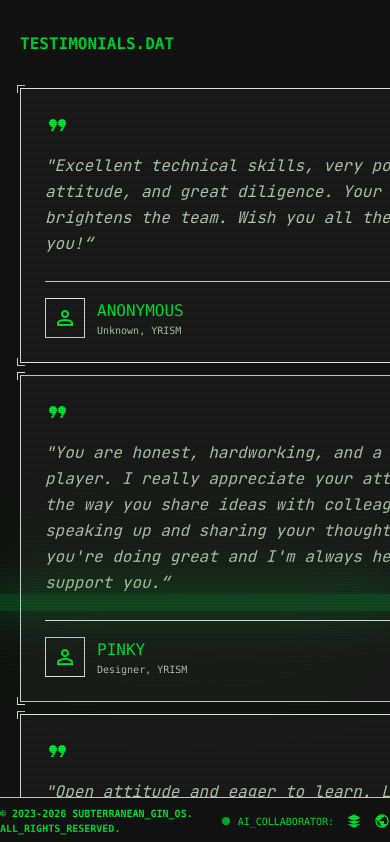
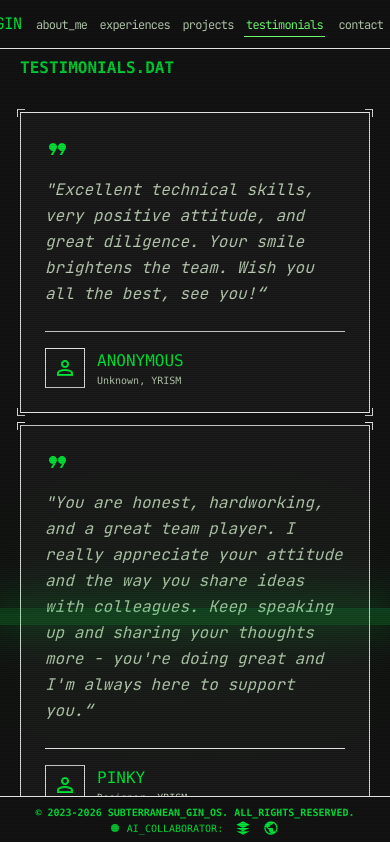
Before and after one commit to ginn1111/maxtrix-portfolio, a Next.js app: page /testimonials in a window 390 px wide. Shown: the top 842 px of the page. Built offline with nearby package versions, Linux system fonts and the light colour scheme.

Commit message:
feat: responsive

```diff
--- a/app/projects/page.tsx
+++ b/app/projects/page.tsx
@@ -8,7 +8,7 @@ export default function ProjectsPage() {
     <div className="relative w-full">
       <div className="max-w-container-max mx-auto w-full">
         {/* Header */}
-        <div className="mb-12 border-b border-primary-fixed-dim pb-4 px-5">
+        <div className="mb-6 border-b border-primary-fixed-dim pb-4 px-5">
           <div className="flex items-center justify-between">
             <div>
               <span className="text-primary-fixed-dim font-bold animate-flicker">
--- a/app/shared/footer.tsx
+++ b/app/shared/footer.tsx
@@ -28,8 +28,8 @@ const AI_COLLABORATORS = [
 
 export function Footer() {
   return (
-    <footer className="fixed bottom-0 w-full z-50  px-margin py-2 text-[10px] border-t border-outline-variant bg-background">
-      <div className="container flex justify-between items-center">
+    <footer className="fixed bottom-0 w-full z-50  px-margin py-2 text-[10px] border-t border-outline-variant bg-background px-5">
+      <div className="container flex justify-between items-center flex-col sm:flex-row">
         <div className="flex items-center gap-4">
           <span className="font-mono text-label-sm font-bold text-primary-fixed-dim uppercase">
             © 2023-{new Date().getFullYear()} SUBTERRANEAN_GIN_OS.
--- a/app/shared/header.tsx
+++ b/app/shared/header.tsx
@@ -2,46 +2,38 @@
 
 import { ScrambleText } from "@/components/ui/scramble-text";
 import Link from "next/link";
+import { NAV_ITEMS } from "./sidebar";
+import { usePathname } from "next/navigation";
+import { DigitalFlicker } from "@/components/ui/glitch-text";
 
-interface HeaderProps {
-  currentPath?: string;
-}
-
-export function Header({ currentPath = "/" }: HeaderProps) {
+export function Header() {
+  const pathname = usePathname();
   return (
     <header className="fixed top-0 w-full z-50 px-margin py-unit border-b border-outline-variant bg-background/90 backdrop-blur-sm">
-      <div className="container flex justify-between items-center">
-        <nav className="hidden md:flex gap-gutter items-center">
+      <div className="container flex justify-center items-center">
+        <nav className="flex md:hidden gap-gutter items-center justify-center min-h-12">
           <Link
             href="/"
-            className={`font-heading text-headline-md uppercase tracking-tighter transition-colors duration-200 px-4 min-w-25 ${
-              currentPath === "/specs"
-                ? "text-primary-fixed border-b border-primary-fixed pb-1"
-                : "text-on-surface-variant hover:text-primary-fixed"
-            }`}
+            className={`font-heading uppercase tracking-tighter transition-colors duration-200 pl-0.5 pr-1 text-center text-primary-fixed-dim`}
           >
-            <ScrambleText text="ABOUT_ME" />
+            <DigitalFlicker>GIN</DigitalFlicker>
           </Link>
-          <Link
-            href="/projects"
-            className={`font-heading text-headline-md uppercase tracking-tighter transition-colors duration-200 px-4 min-w-25 ${
-              currentPath === "/projects"
-                ? "text-primary-fixed border-b border-primary-fixed pb-1"
-                : "text-on-surface-variant hover:text-primary-fixed"
-            }`}
-          >
-            <ScrambleText text="PROJECTS" />
-          </Link>
-          <Link
-            href="/contact"
-            className={`font-heading text-headline-md uppercase tracking-tighter transition-colors duration-200 px-4 min-w-25 text-center${
-              currentPath === "/contact"
-                ? "text-primary-fixed border-b border-primary-fixed pb-1"
-                : "text-on-surface-variant hover:text-primary-fixed"
-            }`}
-          >
-            <ScrambleText text="CONTRACT" />
-          </Link>
+          {NAV_ITEMS.map((nav) => (
+            <Link
+              key={nav.label}
+              href={nav.href}
+              className={`font-heading lowercase tracking-tighter transition-colors duration-200 px-0.5 md:px-4 md:min-w-25 min-w-18 text-center ${
+                pathname === nav.href
+                  ? "text-primary-fixed! border-b-primary-fixed border-b"
+                  : "text-on-surface-variant hover:text-primary-fixed border-transparent"
+              }`}
+            >
+              <ScrambleText
+                text={nav.label}
+                className="text-xs md:text-headline-md"
+              />
+            </Link>
+          ))}
         </nav>
       </div>
     </header>
--- a/app/shared/index.tsx
+++ b/app/shared/index.tsx
@@ -1,13 +1,15 @@
 "use client";
 
 import { Footer } from "./footer";
+import { Header } from "./header";
 import { Sidebar } from "./sidebar";
 
 export function AppLayout({ children }: { children: React.ReactNode }) {
   return (
     <div className="min-h-screen bg-background text-on-background relative overflow-hidden">
       <Sidebar />
-      <main className="md:ml-64 pt-8 pb-10 px-margin min-h-screen flex flex-col items-center relative">
+      <Header />
+      <main className="md:ml-[60px] lg:ml-64  md:pt-8 py-14 px-margin min-h-screen flex flex-col items-center relative @container">
         {children}
       </main>
       <Footer />
--- a/app/shared/sidebar.tsx
+++ b/app/shared/sidebar.tsx
@@ -12,7 +12,7 @@ type NavItem = {
   scrambleText: string;
 };
 
-const NAV_ITEMS: NavItem[] = [
+export const NAV_ITEMS: NavItem[] = [
   {
     href: "/specs",
     label: "ABOUT_ME",
@@ -59,26 +59,39 @@ function NavItem({ href, label, icon, scrambleText }: NavItem) {
       }`}
     >
       <span className="material-symbols-outlined">{icon}</span>
-      <ScrambleText text={label} scrambleText={scrambleText} />
+      <ScrambleText
+        className="hidden lg:inline"
+        text={label}
+        scrambleText={scrambleText}
+      />
     </Link>
   );
 }
 
 export function Sidebar() {
   return (
-    <aside className="fixed left-0 top-0 h-full z-40 flex flex-col border-r border-outline-variant bg-background w-64 hidden md:flex">
-      <div className="px-6 py-8 border-b border-outline-variant mb-4">
-        <div className="flex items-center gap-3 mb-2">
+    <aside className="fixed left-0 top-0 h-full z-40  flex-col border-r border-outline-variant bg-background sm:w-[60px] lg:w-64 hidden md:flex">
+      <div className="lg:px-6 lg:py-7 border-b border-outline-variant mb-4">
+        <div className="flex items-center gap-3 justify-center lg:py-0 py-3">
           <div>
             <Link
               href="/"
               className="font-heading text-headline-lg font-bold text-primary-fixed-dim drop-shadow-[0_0_8px_rgba(0,230,57,0.8)]"
             >
               <DigitalFlicker>
-                <ScrambleText text="GIN_OS_v3.0.2026" isHover={false} />
+                <ScrambleText
+                  className="hidden lg:inline"
+                  text="GIN_OS_v3.0.2026"
+                  isHover={false}
+                />
+                <ScrambleText
+                  className="lg:hidden"
+                  text="GIN"
+                  isHover={false}
+                />
               </DigitalFlicker>
             </Link>
-            <p className="text-[10px] text-primary-fixed-dim opacity-70 animate-pulse">
+            <p className="text-[10px] text-primary-fixed-dim opacity-70 animate-pulse hidden lg:inline">
               SECURE_SESSION_ACTIVE
             </p>
           </div>
--- a/components/sections/experiences-section.tsx
+++ b/components/sections/experiences-section.tsx
@@ -162,23 +162,23 @@ export function ExperiencesSection() {
         </DigitalFlicker>
       </div>
       <div className="w-full space-y-8">
-        <div className="font-mono text-code-sm text-on-surface-variant flex gap-2 px-5 flex-col">
+        <div className="font-mono text-code-sm text-on-surface-variant flex gap-2 px-5 flex-col border-b border-b-primary-fixed-dim mb-6 pb-4">
           <span className="text-primary-fixed-dim font-bold animate-flicker">
             EXPERIENCES.DAT
           </span>
-          <p className="text-on-surface-variant">
+          <p className="text-on-surface-variant text-code-sm">
             [UPTIME: +{calculateYOE()}YOE]
           </p>
         </div>
 
-        <div className="grid grid-cols-1 lg:grid-cols-2 gap-3 px-5">
+        <div className="grid grid-cols-1 md:grid-cols-[repeat(auto-fit,minmax(500px,1fr))] gap-3 px-5 container">
           {EXPERIENCES.map((exp, i) => (
             <div
               key={exp.role + i}
               ref={(el) => {
                 if (el !== null) cardsRef.current[i] = el;
               }}
-              className="relative p-6 border border-outline-variant bg-surface-container-low opacity-0"
+              className="relative p-6 border border-outline-variant bg-surface-container-low opacity-0 max-w-full"
             >
               <div className="crosshair crosshair-tl" />
               <div className="crosshair crosshair-tr" />
--- a/components/sections/project-archive-section.tsx
+++ b/components/sections/project-archive-section.tsx
@@ -61,7 +61,7 @@ export function ProjectArchiveSection({
       {/* DATA_NODES Grid */}
       <div
         ref={gridRef}
-        className="grid grid-cols-[repeat(auto-fill,minmax(400px,1fr))] gap-3 container px-5"
+        className="grid grid-cols-1 md:grid-cols-[repeat(auto-fill,minmax(400px,1fr))] gap-3 container px-5"
       >
         {projects.map((project, index) => (
           <Link
--- a/components/sections/secure-contact-section.tsx
+++ b/components/sections/secure-contact-section.tsx
@@ -35,7 +35,7 @@ export function SecureContactSection() {
             y: 0,
             duration: 0.8,
             ease: "power2.out",
-          }
+          },
         );
       }
     };
@@ -56,7 +56,9 @@ export function SecureContactSection() {
 
       if (res.status === 429) {
         const { remainingSeconds = 60 } = await res.json();
-        setRateLimitError(`Please wait ${remainingSeconds} seconds before sending another message.`);
+        setRateLimitError(
+          `Please wait ${remainingSeconds} seconds before sending another message.`,
+        );
         return;
       }
 
@@ -66,18 +68,28 @@ export function SecureContactSection() {
 
       // Success
       setFormData({ name: "", email: "", subject: "", message: "" });
-      setLogs(prevLogs => [...prevLogs,
-        { time: new Date().toLocaleTimeString("en-GB", { hour12: false }), text: "TRANSMISSION_COMPLETE", type: "primary" as const }
+      setLogs((prevLogs) => [
+        ...prevLogs,
+        {
+          time: new Date().toLocaleTimeString("en-GB", { hour12: false }),
+          text: "TRANSMISSION_COMPLETE",
+          type: "primary" as const,
+        },
       ]);
     } catch {
-      setLogs(prevLogs => [...prevLogs,
-        { time: new Date().toLocaleTimeString("en-GB", { hour12: false }), text: "TRANSMISSION_FAILED", type: "error" as const }
+      setLogs((prevLogs) => [
+        ...prevLogs,
+        {
+          time: new Date().toLocaleTimeString("en-GB", { hour12: false }),
+          text: "TRANSMISSION_FAILED",
+          type: "error" as const,
+        },
       ]);
     }
   };
 
   return (
-    <div className="w-full" ref={sectionRef}>
+    <div className="w-full container px-5" ref={sectionRef}>
       {/* Background Decoration */}
       <div className="fixed inset-0 pointer-events-none z-[-1] overflow-hidden opacity-10">
         <div className="absolute top-1/4 -right-20 w-96 h-96 border border-primary-fixed-dim rounded-full flex items-center justify-center opacity-20">
@@ -218,7 +230,7 @@ export function SecureContactSection() {
           </form>
 
           {/* Security Indicator */}
-          <div className="mt-12 flex items-center justify-between border-t border-outline-variant pt-6">
+          <div className="mt-12 flex items-center justify-between border-t border-outline-variant pt-6 flex-wrap">
             <div className="flex items-center gap-3">
               <div className="flex gap-1">
                 <div className="w-1.5 h-1.5 bg-primary-fixed-dim animate-pulse" />
--- a/components/sections/system-specs-section.tsx
+++ b/components/sections/system-specs-section.tsx
@@ -75,16 +75,18 @@ export function SystemSpecsSection() {
           {null}
         </DigitalFlicker>
       </div>
-      <div className="mb-8 font-mono text-code-sm text-on-surface-variant flex items-center gap-2 px-5">
-        <span className="text-primary-fixed-dim font-bold animate-flicker">
+      <div className="mb-6 pb-4 font-mono text-code-sm text-on-surface-variant flex-col flex gap-2 px-5 border-b border-b-primary-fixed-dim">
+        <p className="text-primary-fixed-dim font-bold animate-flicker">
           ABOUT_ME.DAT
-        </span>
+        </p>
+
+        <p className="">SYSTEM_LOAD: SUCCESS. WELCOME_OPERATOR.</p>
       </div>
 
       {/* Bento Grid Layout */}
-      <div className="grid grid-cols-1 md:grid-cols-12 gap-3 px-5">
+      <div className="grid grid-cols-1 md:grid-cols-12 gap-3 px-5 container">
         {/* Profile Avatar & Identity */}
-        <div className="md:col-span-4 relative p-6 border border-outline-variant bg-surface-container-lowest">
+        <div className="md:col-span-5 relative p-6 border border-outline-variant bg-surface-container-lowest">
           <div className="crosshair crosshair-tl" />
           <div className="crosshair crosshair-tr" />
           <div className="crosshair crosshair-bl" />
@@ -183,9 +185,11 @@ export function SystemSpecsSection() {
                 </a>
               </div>
             </div>
-            <div className="flex justify-between font-mono text-label-sm">
-              <span className="text-on-surface-variant">CONTACT:</span>
-              <div className="flex flex-col items-end gap-1">
+            <div className="flex justify-between font-mono text-label-sm flex-wrap">
+              <span className="text-on-surface-variant truncate min-w-0">
+                CONTACT:
+              </span>
+              <div className="flex flex-col items-end gap-1 flex-1">
                 <a
                   href="mailto:vanthuanjw@gmail.com"
                   className="text-primary-fixed-dim hover:text-primary transition-colors"
@@ -207,7 +211,7 @@ export function SystemSpecsSection() {
         {/* Decrypted Biography */}
         <div
           ref={bioRef}
-          className="md:col-span-8 relative p-8 border border-outline-variant bg-surface-container-low opacity-0"
+          className="md:col-span-7 relative p-8 border border-outline-variant bg-surface-container-low opacity-0"
         >
           <div className="crosshair crosshair-tl" />
           <div className="crosshair crosshair-tr" />
@@ -227,9 +231,6 @@ export function SystemSpecsSection() {
           </div>
 
           <div className="font-body-lg text-body-lg text-on-surface-variant leading-relaxed space-y-6">
-            <p className="border-l-2 border-primary-fixed-dim pl-4">
-              &gt; SYSTEM_LOAD: SUCCESS. WELCOME_OPERATOR.
-            </p>
             <p>
               Hi, I&apos;m{" "}
               <span className="text-primary-fixed-dim">
--- a/components/sections/terminal-landing-section.tsx
+++ b/components/sections/terminal-landing-section.tsx
@@ -89,7 +89,7 @@ export function TerminalLandingSection() {
   }, []);
 
   return (
-    <div className="my-auto">
+    <div className="my-auto px-5">
       {/* Hero Terminal Section */}
       <div className="max-w-4xl w-full relative mb-12">
         <div className="absolute -top-12 -left-12 w-32 h-32 border border-outline-variant/30 hidden lg:block" />
--- a/components/sections/testimonials-section.tsx
+++ b/components/sections/testimonials-section.tsx
@@ -57,7 +57,7 @@ export function TestimonialsSection() {
   }, []);
 
   return (
-    <div className="relative w-full">
+    <div className="relative w-full flex-1 xl:flex flex-col">
       <div className="animate-page-scan page-scan-line-specs">
         <DigitalFlicker
           config={{
@@ -70,14 +70,14 @@ export function TestimonialsSection() {
           {null}
         </DigitalFlicker>
       </div>
-      <div className="w-full space-y-8 px-5">
+      <div className="w-full space-y-8 px-5 flex flex-col flex-1">
         <div className="font-mono text-code-sm text-on-surface-variant flex items-center gap-2">
           <span className="text-primary-fixed-dim font-bold animate-flicker">
             TESTIMONIALS.DAT
           </span>
         </div>
 
-        <div className="grid grid-cols-[repeat(auto-fill,minmax(500px,1fr))] gap-3">
+        <div className="grid grid-cols-1 md:grid-cols-[repeat(auto-fill,minmax(500px,1fr))] gap-3 container flex-1 @lg:content-center">
           {TESTIMONIALS.map((t, i) => (
             <div
               key={t.name + i}
--- a/components/ui/scramble-text.tsx
+++ b/components/ui/scramble-text.tsx
@@ -7,11 +7,13 @@ export function ScrambleText({
   isHover = true,
   scrambleText = '"!@#$%^&*()_+-=[]{}|;:,./<>?"',
   duration = 1,
+  className,
 }: {
   isHover?: boolean;
   scrambleText?: string;
   duration?: number;
   text: string;
+  className?: string;
 }) {
   const ref = useRef<HTMLSpanElement>(null);
   const gsapRef = useRef<typeof gsap>(null);
@@ -39,7 +41,11 @@ export function ScrambleText({
   }, []);
 
   return (
-    <span ref={ref} onMouseOver={isHover ? runScramble : undefined}>
+    <span
+      className={className}
+      ref={ref}
+      onMouseOver={isHover ? runScramble : undefined}
+    >
       {text}
     </span>
   );
```
Also changed, not shown: 2 other files (tests, documents, lock files or other folders).
